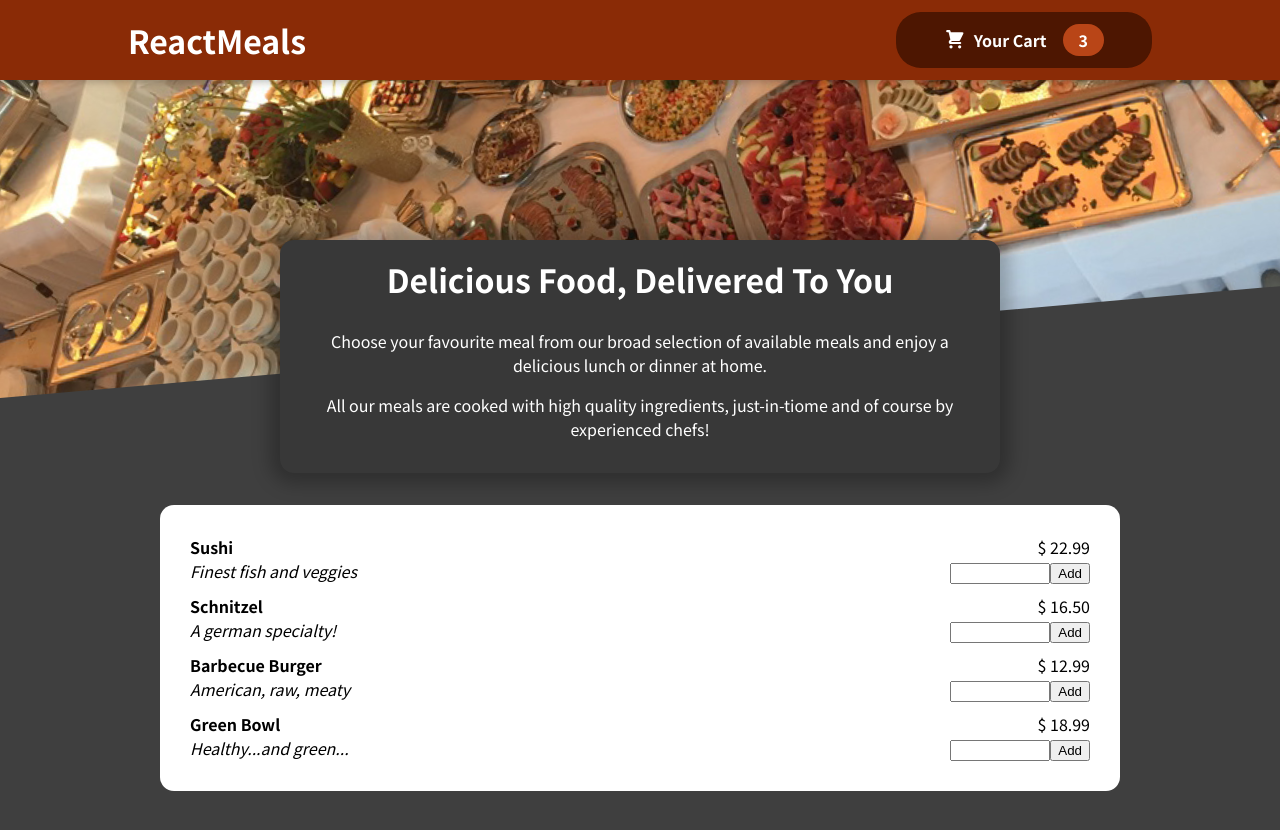
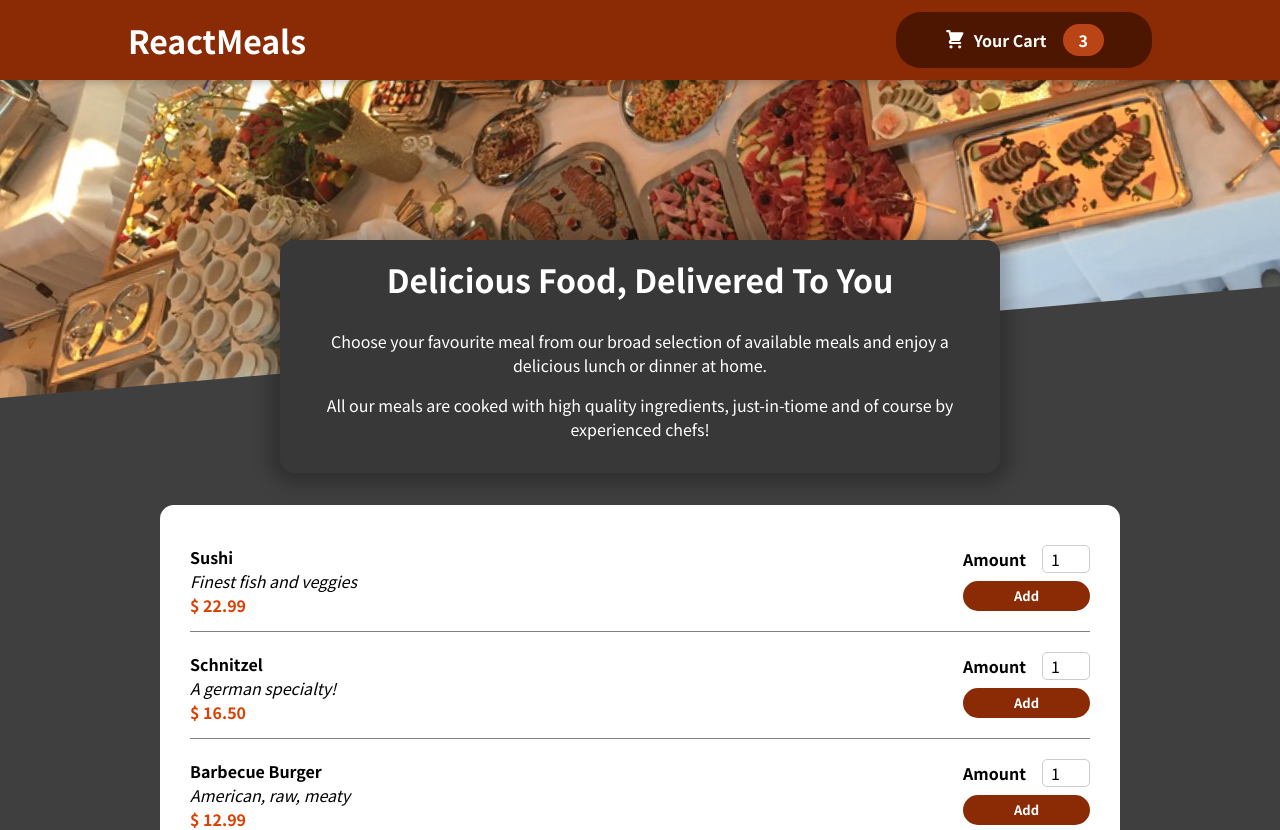
Before and after one commit to SKYWVRD/food-ordering-app, a React (Create React App) app: page / in a window 1280 px wide. Shown: the top 830 px of the page. Built offline with nearby package versions, Linux system fonts and the light colour scheme.

Commit message:
Add custom input component and style button

```diff
--- a/src/Components/Meals/MealItems/MealCard.js
+++ b/src/Components/Meals/MealItems/MealCard.js
@@ -7,14 +7,12 @@ const MealCard = (props) => {
 
   return (
     <li className={classes.meal} key={meal.id}>
-      <div className={classes.flexContainers}>
+      <div>
         <div className={classes.name}>{meal.name}</div>
+        <div className={classes.description}>{meal.description}</div>
         <div className={classes.price}>{price}</div>
       </div>
-      <div className={classes.flexContainers}>
-        <div className={classes.description}>{meal.description}</div>
-        <MealItemForm />
-      </div>
+      <MealItemForm />
     </li>
   );
 };
--- a/src/Components/Meals/MealItems/MealCard.module.css
+++ b/src/Components/Meals/MealItems/MealCard.module.css
@@ -1,17 +1,26 @@
 .meal {
   margin: 10px;
+  display: flex;
+  justify-content: space-between;
+  border-bottom: solid 1px grey;
 }
 
-.flexContainers {
-  display: flex;
-  justify-content: space-between;
+li {
+  padding-bottom: 10px;
+  padding-top: 10px;
 }
 
-.name {
+.name, .description, .price {
+  text-align: left;
+}
+
+.name, .price {
   font-weight: bold;
 }
-
 .description {
-  text-align: left;
   font-style: italic;
 }
+
+.price {
+  color: #db4104;
+}
--- a/src/Components/Meals/MealItems/MealItemForm.js
+++ b/src/Components/Meals/MealItems/MealItemForm.js
@@ -1,10 +1,21 @@
+import Input from "../../UI/Input";
 import classes from "./MealItemForm.module.css";
 
 const MealItemForm = (props) => {
   return (
     <form>
-      <input className={classes.quantity} type="number"></input>
-      <button>Add</button>
+      <Input
+        label="Amount"
+        input={{
+          id: "amount",
+          type: "number",
+          min: "1",
+          max: "5",
+          step: "1",
+          defaultValue: "1",
+        }}
+      />
+      <button className={classes.addbutton}>Add</button>
     </form>
   );
 };
--- a/src/Components/Meals/MealItems/MealItemForm.module.css
+++ b/src/Components/Meals/MealItems/MealItemForm.module.css
@@ -1,4 +1,28 @@
-.quantity {
-    max-width: 100px;
-    text-align: center;
+form {
+    display: flex;
+    flex-direction: column;
+    align-items: center;
 }
+
+.addbutton {
+    background-color: #8a2b06;
+    border-radius: 20px;
+    color: white;
+    margin-bottom: 10px;
+    width: 75px;
+    font: inherit;
+    font-weight: bold;
+    font-size: small;
+    border-style: solid;
+    border-color: #8a2b06;
+    height: 30px;
+    flex-grow: 1;
+    min-width: 100%;
+    transition-duration: 0.4s;
+
+}
+
+.addbutton:hover {
+    background-color: white;
+    color: black;
+}
--- /dev/null
+++ b/src/Components/UI/Input.js
@@ -0,0 +1,11 @@
+import classes from './Input.module.css'
+
+const Input = props =>{
+
+    return <div className={classes.input}>
+        <label htmlFor={props.input.id}>{props.label}</label>
+        <input {...props.input}></input>
+    </div>
+}
+
+export default Input;
--- /dev/null
+++ b/src/Components/UI/Input.module.css
@@ -0,0 +1,18 @@
+.input {
+    display: flex;
+    align-items: center;
+    margin-bottom: 0.5rem;
+  }
+
+  .input label {
+    font-weight: bold;
+    margin-right: 1rem;
+  }
+
+  .input input {
+    width: 3rem;
+    border-radius: 5px;
+    border: 1px solid #ccc;
+    font: inherit;
+    padding-left: 0.5rem;
+  }
```
